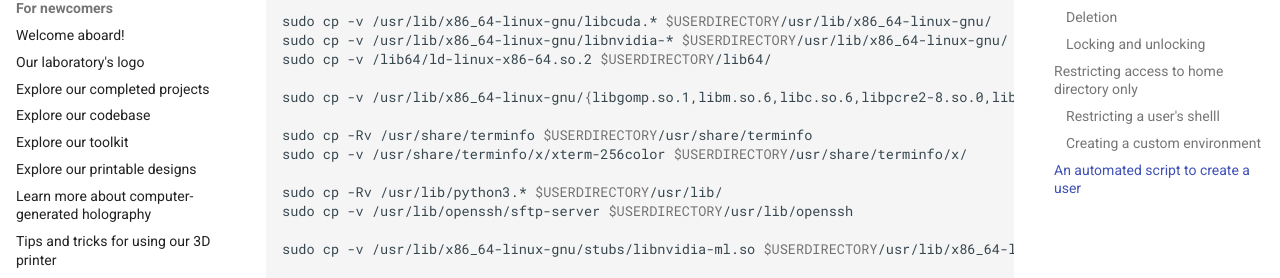
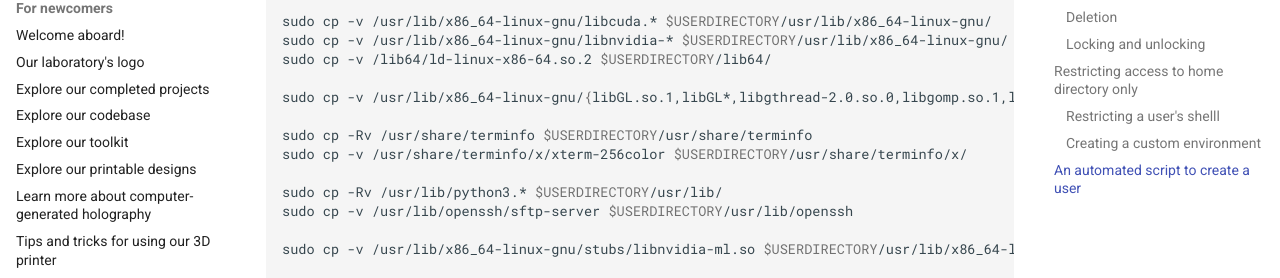
Before and after one commit to complight/complight.github.io, an MkDocs documentation site: the page built from docs/documentation/computing/how_to_add_a_user_with_controlled_access_to_resources.md, in a window 1280 px wide and 900 px high, scrolled down 4735 px. Shown: the part 172-450 px from the top of the window. Built offline with MkDocs 1.6.1 and Material for MkDocs 9.7.7, drawn with Linux system fonts in a browser that asks for light colours.

Commit message:
Updating documentation.

```diff
--- a/docs/documentation/computing/how_to_add_a_user_with_controlled_access_to_resources.md
+++ b/docs/documentation/computing/how_to_add_a_user_with_controlled_access_to_resources.md
@@ -217,7 +217,7 @@ sudo cp -v /usr/lib/x86_64-linux-gnu/libcuda.* $USERDIRECTORY/usr/lib/x86_64-lin
 sudo cp -v /usr/lib/x86_64-linux-gnu/libnvidia-* $USERDIRECTORY/usr/lib/x86_64-linux-gnu/
 sudo cp -v /lib64/ld-linux-x86-64.so.2 $USERDIRECTORY/lib64/
 
-sudo cp -v /usr/lib/x86_64-linux-gnu/{libgomp.so.1,libm.so.6,libc.so.6,libpcre2-8.so.0,libselinux.so.1,libfuse3.so.3,libglib-2.0.so.0,libatomic.so.1,libtinfo.so.6,libnvidia-ml.so.1,libnvidia-ml.so.560.35.05,librt.so.1,libexpat.so.1,libz.so.1,libpthread.so.0,libdl.so.2,libnvidia-ml.so.1,libacl.so.1,libattr.so.1,libgpm.so.2,libpython3.12.so.1.0,libsodium.so.23,libncursesw.so.6,libsystemd.so.0,libutempter.so.0,libevent_core-2.1.so.7u,libresolv.so.2,libcap.so.2,libproc2.so.0,libpopt.so.0,libzstd.so.1,libxxhash.so.0,libcrypto.so.3,liblz4.so.1,libmount.so.1,libblkid.so.1,libuuid.so.1,libidn2.so.0,libssl.so.3,libpsl.so.5,libunistring.so.5,libsigsegv.so.2,libreadline.so.8,libmpfr.so.6,libgmp.so.10,libutil.so.1} $USERDIRECTORY/usr/lib/x86_64-linux-gnu
+sudo cp -v /usr/lib/x86_64-linux-gnu/{libGL.so.1,libGL*,libgthread-2.0.so.0,libgomp.so.1,libm.so.6,libc.so.6,libpcre2-8.so.0,libselinux.so.1,libfuse3.so.3,libglib-2.0.so.0,libatomic.so.1,libtinfo.so.6,libnvidia-ml.so.1,libnvidia-ml.so.560.35.05,librt.so.1,libexpat.so.1,libz.so.1,libpthread.so.0,libdl.so.2,libnvidia-ml.so.1,libacl.so.1,libattr.so.1,libgpm.so.2,libpython3.12.so.1.0,libsodium.so.23,libncursesw.so.6,libsystemd.so.0,libutempter.so.0,libevent_core-2.1.so.7u,libresolv.so.2,libcap.so.2,libproc2.so.0,libpopt.so.0,libzstd.so.1,libxxhash.so.0,libcrypto.so.3,liblz4.so.1,libmount.so.1,libblkid.so.1,libuuid.so.1,libidn2.so.0,libssl.so.3,libpsl.so.5,libunistring.so.5,libsigsegv.so.2,libreadline.so.8,libmpfr.so.6,libgmp.so.10,libutil.so.1} $USERDIRECTORY/usr/lib/x86_64-linux-gnu
 
 sudo cp -Rv /usr/share/terminfo $USERDIRECTORY/usr/share/terminfo
 sudo cp -v /usr/share/terminfo/x/xterm-256color $USERDIRECTORY/usr/share/terminfo/x/
```
